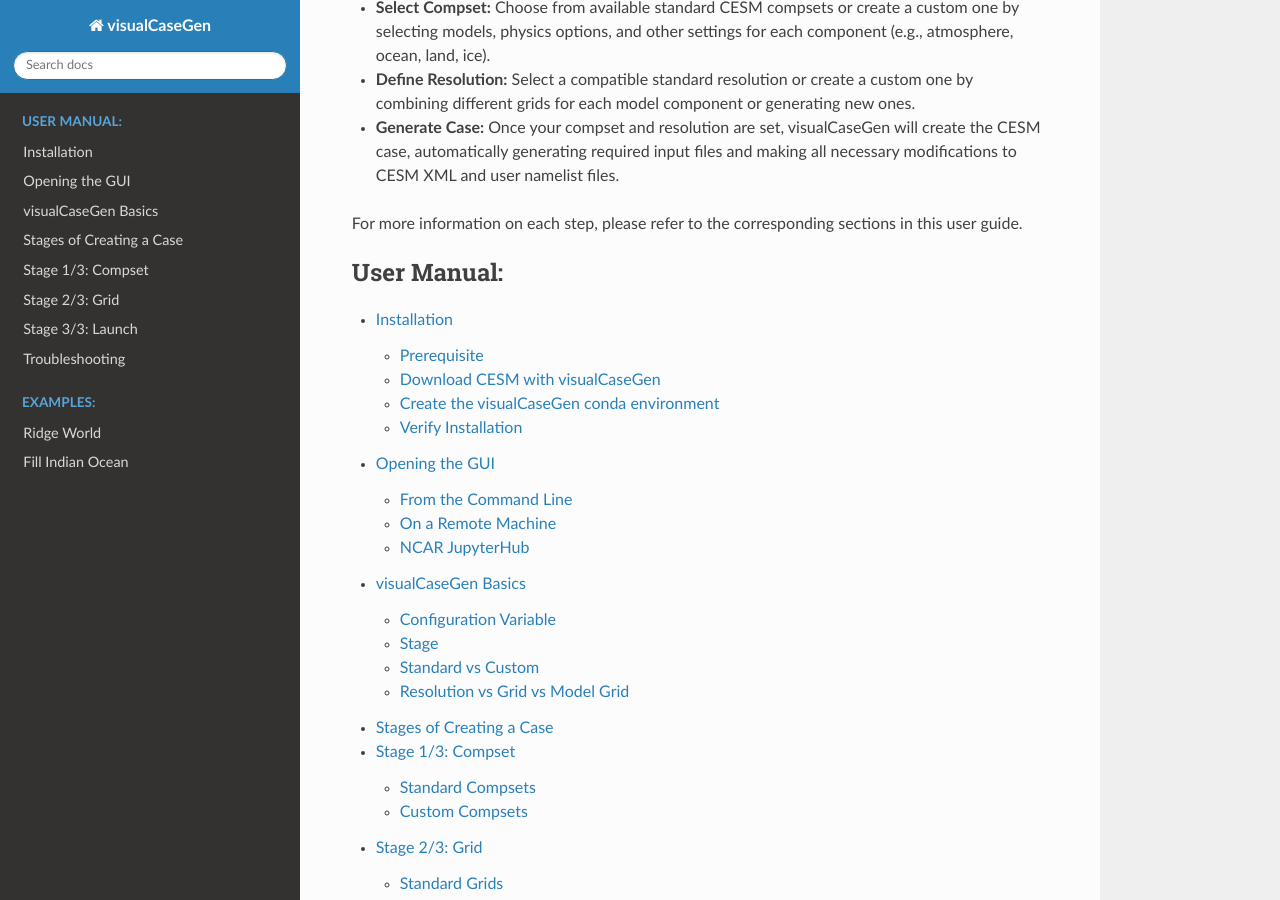
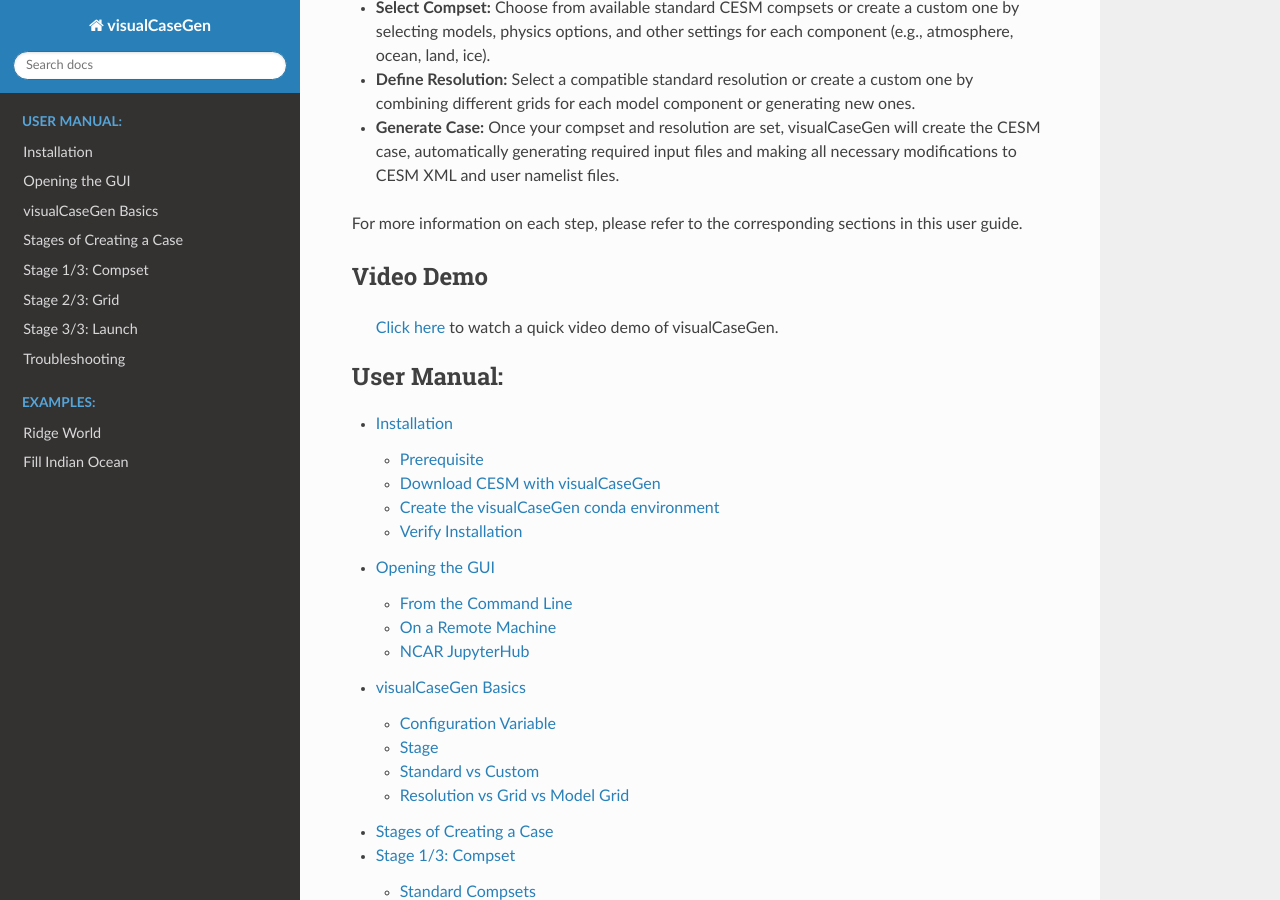
Before and after one commit to ESMCI/visualCaseGen, a Sphinx documentation site: the page built from docs/index.rst, in a window 1280 px wide and 900 px high, scrolled down 1032 px. Built offline with Sphinx 7.4.7 and the Read the Docs theme 3.1.0, drawn with Linux system fonts in a browser that asks for light colours.

Commit message:
add online video tutorial link

```diff
--- a/docs/index.rst
+++ b/docs/index.rst
@@ -41,6 +41,11 @@
 
 For more information on each step, please refer to the corresponding sections in this user guide.
 
+Video Demo
+----------
+
+ `Click here <https://www.youtube.com/watch?v=YwBqcIlW_fg>`_ to watch a quick video demo of visualCaseGen.
+
 .. toctree::
    :maxdepth: 3
    :caption: User Manual:
--- a/docs/ridge.rst
+++ b/docs/ridge.rst
@@ -11,6 +11,8 @@
 customizations to the ocean grid, bathymetry, and land surface
 properties.
 
+
+.. note:: A video demonstration of this example is available `at this link <https://www.youtube.com/watch?v=YwBqcIlW_fg>`_.
 
 Stage 0: Open visualCaseGen
 ---------------------------
```
